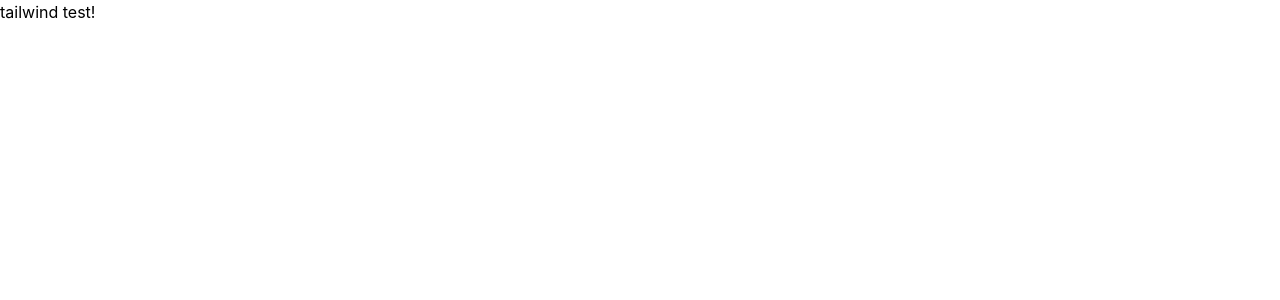
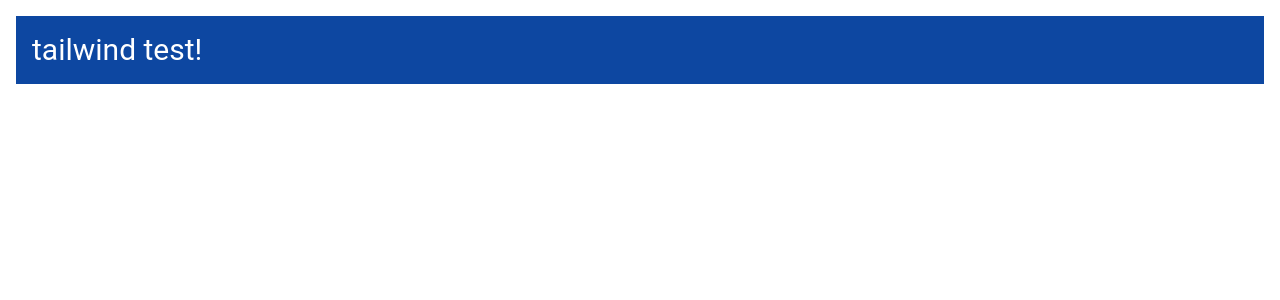
Before and after one commit to KKKHun2/TRELLO_HUN, a React (Create React App) app: page / in a window 1280 px wide. Shown: the top 300 px of the page. Built offline with nearby package versions, Linux system fonts and the light colour scheme.

Commit message:
🐛 테일윈드 에러 자꾸 떠서 새롭게 설정

```diff
--- a/package.json
+++ b/package.json
@@ -3,6 +3,7 @@
   "version": "0.1.0",
   "private": true,
   "dependencies": {
+    "@material-tailwind/react": "^2.1.2",
     "@testing-library/jest-dom": "^5.17.0",
     "@testing-library/react": "^13.4.0",
     "@testing-library/user-event": "^13.5.0",
@@ -40,5 +41,10 @@
       "last 1 firefox version",
       "last 1 safari version"
     ]
+  },
+  "devDependencies": {
+    "css-loader": "^6.8.1",
+    "postcss-loader": "^7.3.3",
+    "source-map-loader": "^4.0.1"
   }
 }
--- a/src/App.css
+++ /dev/null
@@ -1,38 +0,0 @@
-.App {
-  text-align: center;
-}
-
-.App-logo {
-  height: 40vmin;
-  pointer-events: none;
-}
-
-@media (prefers-reduced-motion: no-preference) {
-  .App-logo {
-    animation: App-logo-spin infinite 20s linear;
-  }
-}
-
-.App-header {
-  background-color: #282c34;
-  min-height: 100vh;
-  display: flex;
-  flex-direction: column;
-  align-items: center;
-  justify-content: center;
-  font-size: calc(10px + 2vmin);
-  color: white;
-}
-
-.App-link {
-  color: #61dafb;
-}
-
-@keyframes App-logo-spin {
-  from {
-    transform: rotate(0deg);
-  }
-  to {
-    transform: rotate(360deg);
-  }
-}
--- a/src/App.tsx
+++ b/src/App.tsx
@@ -1,9 +1,9 @@
 import React from 'react';
-import './styles/styles.css';
+import './styles.css';
 
 function App() {
   return (
-    <div className="bg-blue-500 p-4 m-4">
+    <div className="bg-blue-900 p-4 m-4">
       <h1 className="text-3xl text-white">tailwind test!</h1>
     </div>
   );
--- a/src/index.css
+++ /dev/null
@@ -1,13 +0,0 @@
-body {
-  margin: 0;
-  font-family: -apple-system, BlinkMacSystemFont, 'Segoe UI', 'Roboto', 'Oxygen',
-    'Ubuntu', 'Cantarell', 'Fira Sans', 'Droid Sans', 'Helvetica Neue',
-    sans-serif;
-  -webkit-font-smoothing: antialiased;
-  -moz-osx-font-smoothing: grayscale;
-}
-
-code {
-  font-family: source-code-pro, Menlo, Monaco, Consolas, 'Courier New',
-    monospace;
-}
--- a/src/index.tsx
+++ b/src/index.tsx
@@ -1,12 +1,14 @@
-import React from 'react';
-import ReactDOM from 'react-dom';
-import './index.css';
-import App from './App';
-import "./styles/styles.css";
+import React from "react";
+import ReactDOM from "react-dom";
+import App from "./App";
+import "./styles.css";
+import { ThemeProvider } from "@material-tailwind/react";
 
 ReactDOM.render(
   <React.StrictMode>
-    <App />
+    <ThemeProvider>
+      <App />
+    </ThemeProvider>
   </React.StrictMode>,
-  document.getElementById('root')
+  document.getElementById("root")
 );
--- /dev/null
+++ b/src/styles.css
@@ -0,0 +1,3 @@
+@import "tailwindcss/base";
+@import "tailwindcss/components";
+@import "tailwindcss/utilities";
--- a/src/styles/styles.css
+++ /dev/null
@@ -1,4 +0,0 @@
-/* src/styles.css */
-@import 'tailwindcss/base';
-@import 'tailwindcss/components';
-@import 'tailwindcss/utilities';
--- a/tailwind.config.js
+++ b/tailwind.config.js
@@ -1,12 +1,9 @@
-/** @type {import('tailwindcss').Config} */
-module.exports = {
-  content: [
-    './src/**/*.html',
-    './src/**/*.js',
-    './src/**/*.ts',
-  ],
+const withMT = require("@material-tailwind/react/utils/withMT");
+
+module.exports = withMT({
+  content: ["./src/**/*.{js,jsx,ts,tsx}"],
   theme: {
     extend: {},
   },
   plugins: [],
-}
+});
```
Also changed, not shown: 1 other file (tests, documents, lock files or other folders).
